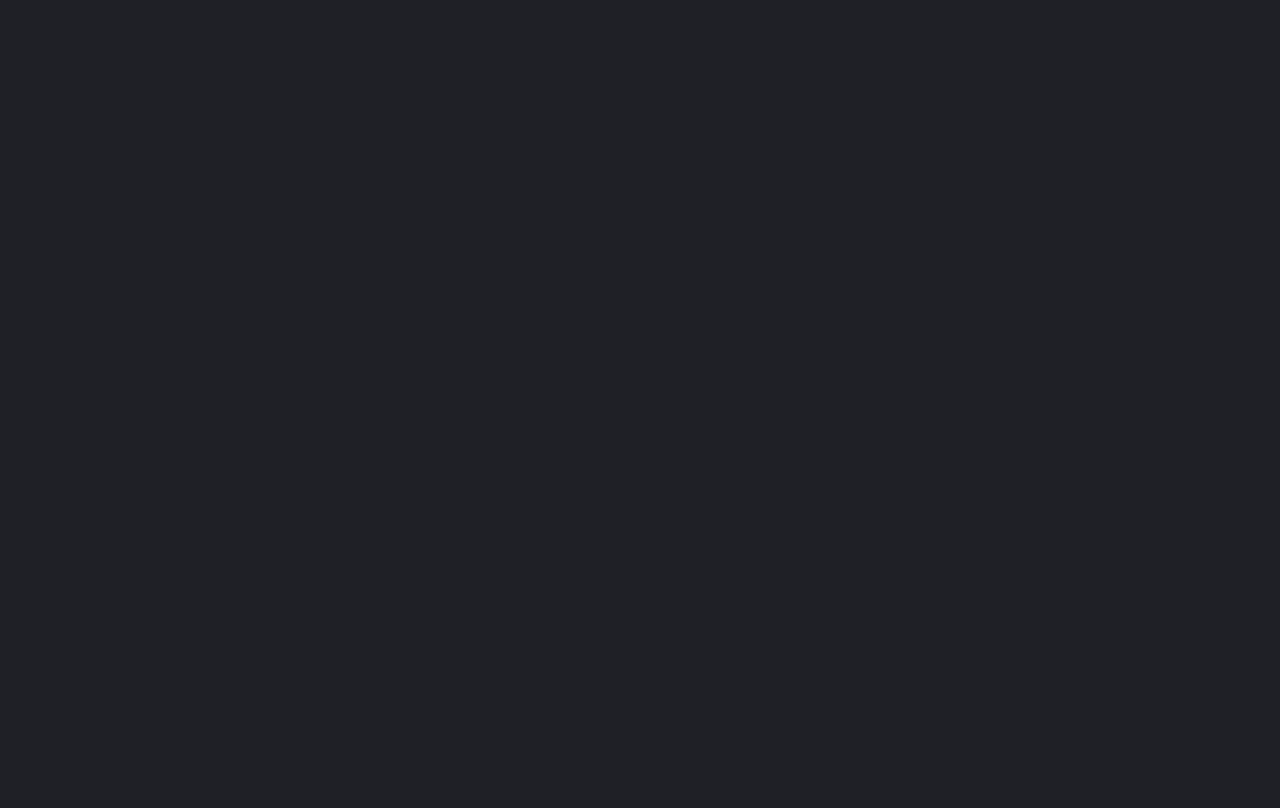
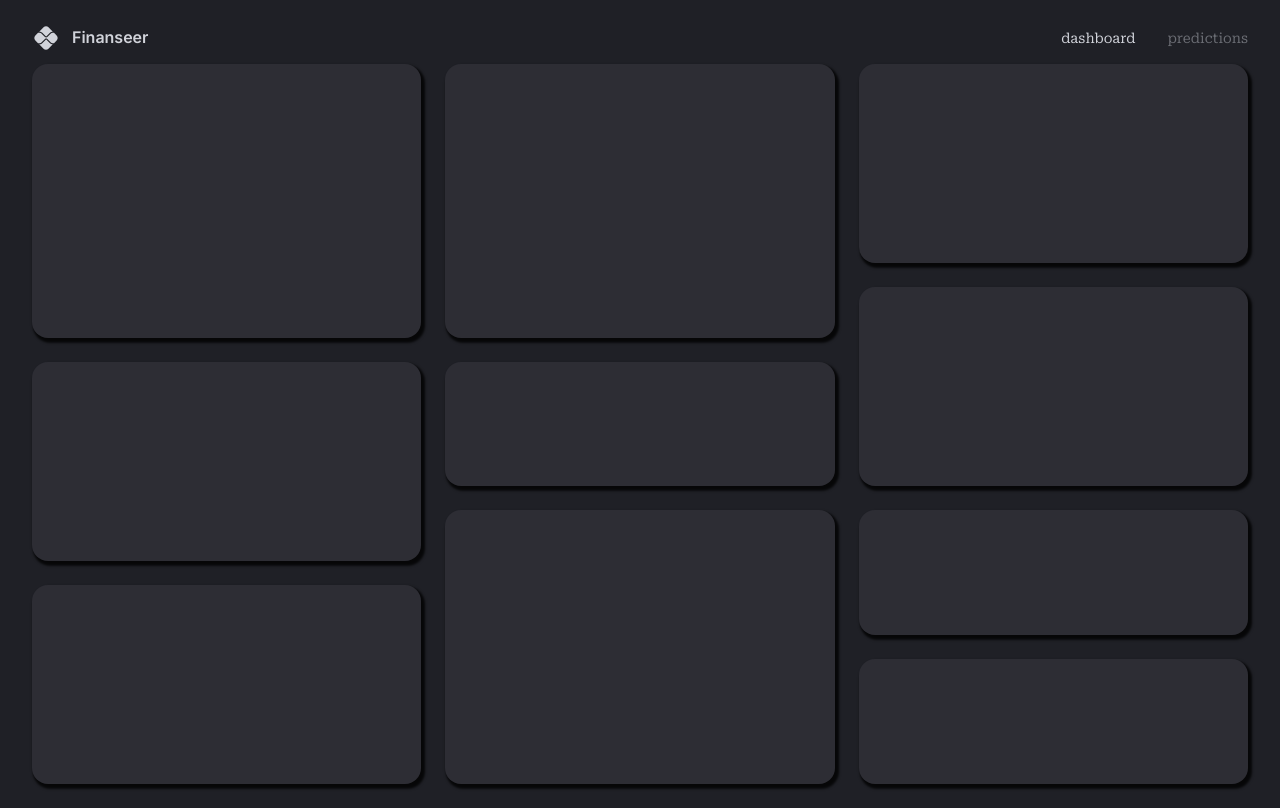
Before and after one commit to ni9iri/finance-dashboard-app, a React (Vite) app in the folder client/: page / in a window 1280 px wide. Built offline with nearby package versions, Linux system fonts and the light colour scheme.

Commit message:
Added file structure, navigation, dashboard layout

```diff
--- a/client/src/App.tsx
+++ b/client/src/App.tsx
@@ -1,11 +1,29 @@
-
+import { ThemeProvider, createTheme } from "@mui/material/styles";
+import { useMemo } from "react";
+import { themeSettings } from "./theme";
+import { Box, CssBaseline } from "@mui/material";
+import { BrowserRouter, Route, Routes } from "react-router-dom";
+import Navbar from "@/scenes/navbar";
+import Dashboard from "@/scenes/dashboard";
 
 function App() {
+  const theme = useMemo(() => createTheme(themeSettings), []);
   return (
     <div className="app">
-
+      <BrowserRouter>
+        <ThemeProvider theme={theme}>
+          <CssBaseline />
+          <Box width="100%" height="100%" padding="1rem 2rem 4rem 2rem">
+            <Navbar />
+            <Routes>
+              <Route path="/" element={<Dashboard />}></Route>
+              <Route path="/predictions" element={<div>predictions page</div>}></Route>
+            </Routes>
+          </Box>
+        </ThemeProvider>
+      </BrowserRouter>
     </div>
-  )
+  );
 }
 
-export default App
+export default App;
--- /dev/null
+++ b/client/src/components/DashboardBox.tsx
@@ -0,0 +1,10 @@
+import { Box } from "@mui/material";
+import { styled } from "@mui/system";
+
+const DashboardBox = styled(Box)(({ theme }) => ({
+  backgroundColor: theme.palette.background.light,
+  borderRadius: "1rem",
+  boxShadow: "0.15rem 0.2rem 0.15rem 0.1rem rgba(0,0,0, .8)",
+}));
+
+export default DashboardBox;
--- /dev/null
+++ b/client/src/components/FlexBetween.tsx
@@ -0,0 +1,10 @@
+import { Box } from "@mui/material";
+import { styled } from "@mui/system";
+
+const FlexBetween = styled(Box)({
+  display: "flex",
+  justifyContent: "space-between",
+  alignItems: "center",
+});
+
+export default FlexBetween;
--- /dev/null
+++ b/client/src/scenes/dashboard/Row1.tsx
@@ -0,0 +1,16 @@
+import DashboardBox from "@/components/DashboardBox";
+
+
+// type Props = {};
+
+const Row1 = () => {
+  return (
+    <>
+      <DashboardBox gridArea="a" />
+      <DashboardBox gridArea="b" />
+      <DashboardBox gridArea="c" />
+    </>
+  );
+};
+
+export default Row1;
--- /dev/null
+++ b/client/src/scenes/dashboard/Row2.tsx
@@ -0,0 +1,16 @@
+import DashboardBox from "@/components/DashboardBox";
+import React from "react";
+
+// type Props = {};
+
+const Row2 = () => {
+  return (
+    <>
+      <DashboardBox gridArea="d" />
+      <DashboardBox gridArea="e" />
+      <DashboardBox gridArea="f" />
+    </>
+  );
+};
+
+export default Row2;
--- /dev/null
+++ b/client/src/scenes/dashboard/Row3.tsx
@@ -0,0 +1,16 @@
+import DashboardBox from "@/components/DashboardBox";
+
+// type Props = {};
+
+const Row3 = () => {
+  return (
+    <>
+      <DashboardBox gridArea="g" />
+      <DashboardBox gridArea="h" />
+      <DashboardBox gridArea="i" />
+      <DashboardBox gridArea="j" />
+    </>
+  );
+};
+
+export default Row3;
--- /dev/null
+++ b/client/src/scenes/dashboard/index.tsx
@@ -0,0 +1,85 @@
+import { Box, useMediaQuery} from "@mui/material";
+import Row1 from "./Row1";
+import Row2 from "./Row2";
+import Row3 from "./Row3";
+
+// eslint-disable-next-line
+
+
+const gridTemplateLargeScreens = `
+  "a b c"
+  "a b c"
+  "a b c"
+  "a b f"
+  "d e f"
+  "d e f"
+  "d h i"
+  "g h i"
+  "g h j"
+  "g h j"
+`;
+
+const gridTemplateSmallScreens = `
+"a"
+"a"
+"a"
+"a"
+"b"
+"b"
+"b"
+"b"
+"c"
+"c"
+"c"
+"d"
+"d"
+"d"
+"e"
+"e"
+"f"
+"f"
+"f"
+"g"
+"g"
+"g"
+"h"
+"h"
+"h"
+"h"
+"i"
+"i"
+"j"
+"j"
+`;
+
+// eslint-disable-next-line
+const Dashboard = () => {
+  const isAboveMediumScreen = useMediaQuery("(min-width: 1200px)");
+  return (
+    <Box
+      height="100%"
+      width="100%"
+      display="grid"
+      gap="1.5rem"
+      sx={
+        isAboveMediumScreen
+          ? {
+              gridTemplateColumns: "repeat(3, minmax(270px, 1fr))",
+              gridTemplateRows: "repeat(10, mixmax(60px, 1fr))",
+              gridTemplateAreas: gridTemplateLargeScreens,
+            }
+          : {
+              gridAutoColumns: "(1fr)",
+              gridAutoRows: "80px",
+              gridTemplateAreas: gridTemplateSmallScreens,
+            }
+      }
+    >
+      <Row1 />
+      <Row2 />
+      <Row3 />
+    </Box>
+  );
+};
+
+export default Dashboard;
--- /dev/null
+++ b/client/src/scenes/navbar/index.tsx
@@ -0,0 +1,57 @@
+import { useState } from "react";
+import { Link } from "react-router-dom";
+import { Box, Typography, useTheme } from "@mui/material";
+import FlexBetween from "@/components/FlexBetween";
+import PixIcon from '@mui/icons-material/Pix';
+
+// eslint-disable-next-line
+type Props = {};
+
+// eslint-disable-next-line
+const Navbar = (props: Props) => {
+  const { palette } = useTheme();
+  const [selected, setSelected] = useState("dashboard")
+
+
+  return (
+    <FlexBetween mb="0.25rem" p="0.5rem 0rem" color={palette.grey[300]}>
+      {/* LEFT SIDE */}
+      <FlexBetween gap="0.75rem">
+        <PixIcon sx={{ fontSize: "28px" }} />
+        <Typography variant="h4" fontSize="16px">
+          Finanseer
+        </Typography>
+      </FlexBetween>
+
+      {/* RIGHT SIDE */}
+      <FlexBetween gap="2rem">
+        <Box sx={{ "&:hover": { color: palette.primary[100] } }}>
+          <Link
+            to="/"
+            onClick={() => setSelected("dashboard")}
+            style={{
+              color: selected === "dashboard" ? "inherit" : palette.grey[700],
+              textDecoration: "inherit",
+            }}
+          >
+            dashboard
+          </Link>
+        </Box>
+        <Box sx={{ "&:hover": { color: palette.primary[100] } }}>
+          <Link
+            to="/predictions"
+            onClick={() => setSelected("predictions")}
+            style={{
+              color: selected === "predictions" ? "inherit" : palette.grey[700],
+              textDecoration: "inherit",
+            }}
+          >
+            predictions
+          </Link>
+        </Box>
+      </FlexBetween>
+    </FlexBetween>
+  );
+};
+
+export default Navbar;
```
